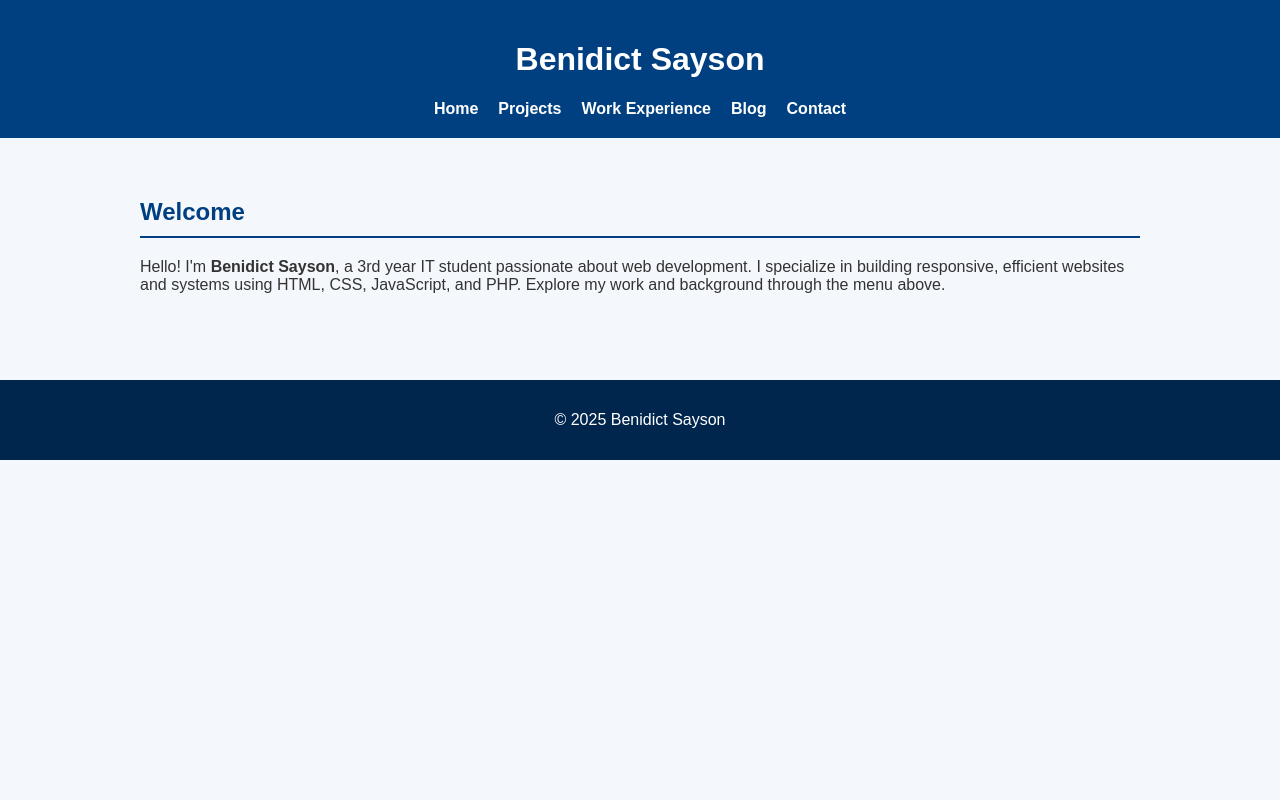
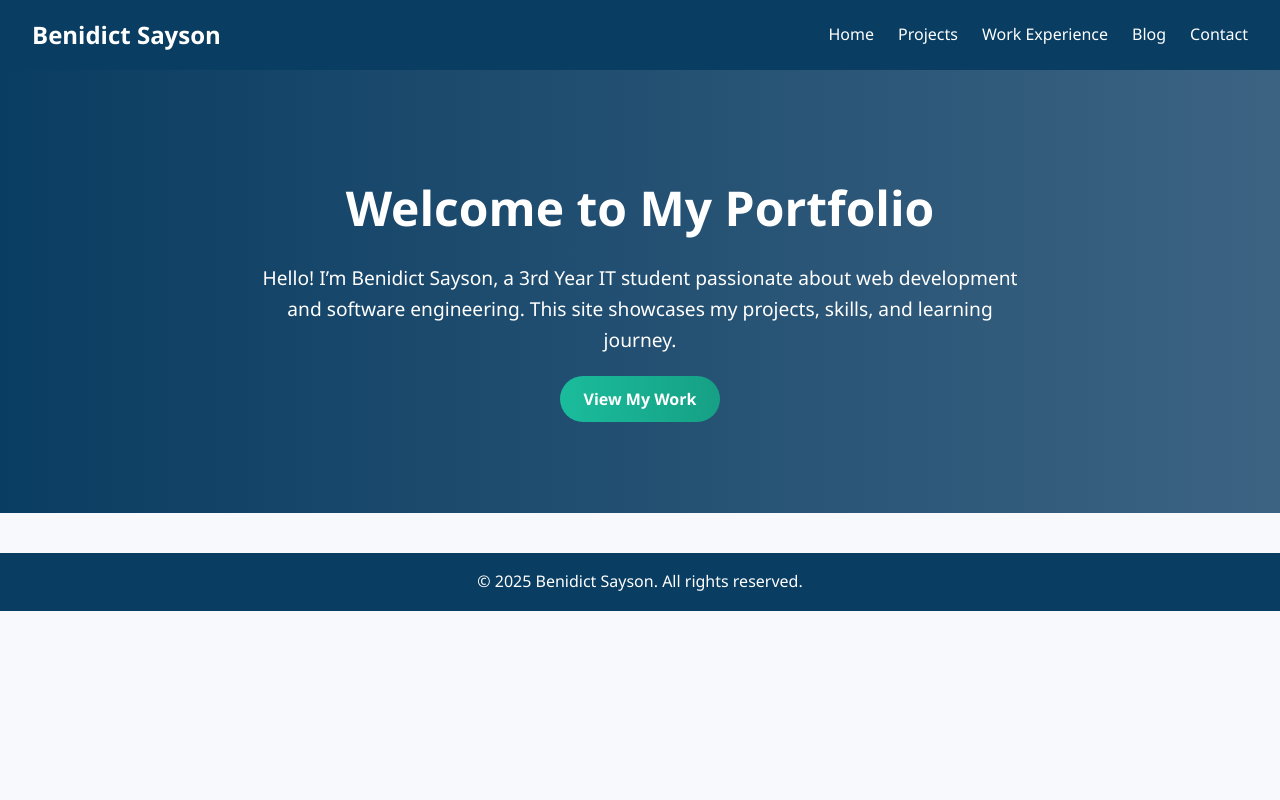
Before and after one commit to Benidictus101/Personal_Portfolio_Website, a PHP site: page / in a window 1280 px wide. Run offline with PHP 8.4, Linux system fonts and the light colour scheme.

Commit message:
update
update

```diff
--- a/css/style.css
+++ b/css/style.css
@@ -1,92 +1,316 @@
-body {
-    font-family: Arial, sans-serif;
+/* Reset */
+* {
     margin: 0;
     padding: 0;
-    background-color: #f4f8fc;
-    color: #333;
+    box-sizing: border-box;
   }
 
-  header {
-    background-color: #004080;
-    color: white;
-    padding: 20px;
+  body {
+    font-family: "Segoe UI", Tahoma, Geneva, Verdana, sans-serif;
+    line-height: 1.6;
+    color: #333;
+    background-color: #f7f9fc;
+  }
+
+  /* Navbar */
+  .navbar {
+    display: flex;
+    justify-content: space-between;
+    align-items: center;
+    background: #0a3d62;
+    padding: 1rem 2rem;
+    box-shadow: 0 2px 6px rgba(0, 0, 0, 0.15);
+  }
+
+  .navbar .logo {
+    font-size: 1.5rem;
+    color: #fff;
+    font-weight: bold;
+  }
+
+  .navbar .nav-links {
+    list-style: none;
+    display: flex;
+    gap: 1.5rem;
+  }
+
+  .navbar .nav-links a {
+    text-decoration: none;
+    color: #fff;
+    font-weight: 500;
+    transition: color 0.3s;
+  }
+
+  .navbar .nav-links a:hover {
+    color: #1abc9c;
+  }
+
+  /* Hero Section */
+  .hero {
+    background: linear-gradient(to right, #0a3d62, #3c6382);
+    color: #fff;
+    padding: 100px 20px;
     text-align: center;
   }
 
-  nav ul {
-    list-style-type: none;
-    padding: 0;
-    margin: 10px 0 0;
-    display: flex;
-    justify-content: center;
-    gap: 20px;
+  .hero .container {
+    max-width: 800px;
+    margin: auto;
   }
 
-  nav a {
-    color: white;
+  .hero h1 {
+    font-size: 3rem;
+    margin-bottom: 1rem;
+  }
+
+  .hero p {
+    font-size: 1.2rem;
+    margin-bottom: 2rem;
+  }
+
+  .btn {
+    background: linear-gradient(to right, #1abc9c, #16a085);
+    padding: 0.75rem 1.5rem;
+    color: #fff;
     text-decoration: none;
     font-weight: bold;
+    border-radius: 25px;
+    transition: background 0.3s ease;
   }
 
-  nav a:hover {
+  .btn:hover {
+    background: linear-gradient(to right, #16a085, #1abc9c);
+  }
+
+  /* Footer */
+  footer {
+    text-align: center;
+    padding: 1rem;
+    background: #0a3d62;
+    color: #fff;
+    margin-top: 40px;
+  }
+
+  /* Responsive */
+  @media (max-width: 768px) {
+    .navbar {
+      flex-direction: column;
+      align-items: flex-start;
+    }
+
+    .nav-links {
+      flex-direction: column;
+      gap: 0.75rem;
+      margin-top: 0.5rem;
+    }
+
+    .hero h1 {
+      font-size: 2.2rem;
+    }
+
+    .hero p {
+      font-size: 1rem;
+    }
+  }
+  .container {
+    max-width: 960px;
+    margin: 40px auto;
+    padding: 0 20px;
+  }
+
+  .project-list {
+    display: grid;
+    gap: 30px;
+    grid-template-columns: repeat(auto-fit, minmax(280px, 1fr));
+  }
+
+  .project-item {
+    background: #fff;
+    border-radius: 10px;
+    padding: 15px;
+    box-shadow: 0 4px 8px rgb(0 0 0 / 0.1);
+    transition: box-shadow 0.3s ease;
+  }
+
+  .project-item:hover {
+    box-shadow: 0 8px 20px rgb(0 0 0 / 0.15);
+  }
+
+  .project-item img {
+    max-width: 100%;
+    border-radius: 8px;
+    margin-bottom: 15px;
+  }
+
+  .project-item h2 {
+    margin-bottom: 10px;
+    color: #0a3d62;
+  }
+
+  .project-item p {
+    color: #555;
+    line-height: 1.4;
+  }
+  .experience-list {
+    margin-top: 30px;
+    display: flex;
+    flex-direction: column;
+    gap: 30px;
+  }
+
+  .experience-item {
+    background: #fff;
+    border-radius: 10px;
+    padding: 25px 30px;
+    box-shadow: 0 5px 15px rgb(0 0 0 / 0.1);
+    transition: box-shadow 0.3s ease;
+  }
+
+  .experience-item:hover {
+    box-shadow: 0 10px 25px rgb(0 0 0 / 0.15);
+  }
+
+  .experience-item h2 {
+    color: #0a3d62;
+    margin-bottom: 5px;
+  }
+
+  .experience-duration {
+    font-style: italic;
+    color: #16a085;
+    margin-bottom: 15px;
+  }
+
+  .experience-item ul {
+    list-style: disc inside;
+    color: #555;
+    line-height: 1.5;
+  }
+  .blog-list {
+    margin-top: 30px;
+    display: flex;
+    flex-direction: column;
+    gap: 30px;
+  }
+
+  .blog-post {
+    background: #fff;
+    border-radius: 10px;
+    padding: 25px 30px;
+    box-shadow: 0 5px 15px rgb(0 0 0 / 0.1);
+    transition: box-shadow 0.3s ease;
+  }
+
+  .blog-post:hover {
+    box-shadow: 0 10px 25px rgb(0 0 0 / 0.15);
+  }
+
+  .blog-post h2 {
+    color: #0a3d62;
+    margin-bottom: 8px;
+  }
+
+  .post-date {
+    font-style: italic;
+    color: #16a085;
+    margin-bottom: 15px;
+  }
+
+  .blog-post p {
+    color: #555;
+    line-height: 1.6;
+    margin-bottom: 15px;
+  }
+
+  .read-more {
+    color: #2980b9;
+    text-decoration: none;
+    font-weight: 600;
+  }
+
+  .read-more:hover {
+    text-decoration: underline;
+  }
+  .contact-info, .contact-form-section {
+    background: #fff;
+    border-radius: 10px;
+    padding: 25px 30px;
+    box-shadow: 0 5px 15px rgb(0 0 0 / 0.1);
+    margin-bottom: 30px;
+  }
+
+  .contact-info a {
+    color: #2980b9;
+    text-decoration: none;
+  }
+
+  .contact-info a:hover {
     text-decoration: underline;
   }
 
-  .section {
-    padding: 40px 20px;
-    max-width: 1000px;
-    margin: auto;
+  .social-links {
+    list-style: none;
+    padding-left: 0;
+    display: flex;
+    gap: 15px;
+    margin-top: 10px;
   }
 
-  h2 {
-    color: #004080;
-    border-bottom: 2px solid #004080;
-    padding-bottom: 10px;
+  .social-links li a {
+    font-weight: 600;
+    color: #0a3d62;
   }
 
-  .project {
-    margin: 20px 0;
-    background-color: white;
-    padding: 15px;
-    border-radius: 8px;
-    box-shadow: 0 0 10px rgba(0,0,0,0.1);
+  .social-links li a:hover {
+    color: #16a085;
+    text-decoration: underline;
   }
 
-  .project img {
-    max-width: 100%;
-    height: auto;
-    border-radius: 6px;
+  form label {
+    display: block;
+    margin-top: 15px;
+    font-weight: 600;
+    color: #0a3d62;
   }
 
-  form {
-    display: flex;
-    flex-direction: column;
-    gap: 10px;
+  form input[type="text"],
+  form input[type="email"],
+  form textarea {
+    width: 100%;
+    padding: 10px 12px;
+    margin-top: 6px;
+    border: 1.5px solid #ccc;
+    border-radius: 6px;
+    font-size: 1rem;
+    transition: border-color 0.3s ease;
   }
 
-  input, textarea {
-    padding: 10px;
-    border: 1px solid #ccc;
-    border-radius: 6px;
+  form input[type="text"]:focus,
+  form input[type="email"]:focus,
+  form textarea:focus {
+    border-color: #2980b9;
+    outline: none;
   }
 
-  button {
-    background-color: #004080;
+  form button {
+    margin-top: 20px;
+    background-color: #2980b9;
+    border: none;
+    padding: 12px 25px;
     color: white;
-    padding: 10px;
-    border: none;
-    border-radius: 6px;
+    font-weight: 700;
+    font-size: 1.1rem;
+    border-radius: 8px;
     cursor: pointer;
+    transition: background-color 0.3s ease;
   }
 
-  button:hover {
-    background-color: #003060;
+  form button:hover {
+    background-color: #1c5980;
   }
 
-  footer {
-    background-color: #00264d;
-    color: white;
-    text-align: center;
-    padding: 15px;
-    margin-top: 30px;
+  .form-message {
+    margin-top: 15px;
+    font-weight: 600;
+    color: #16a085;
   }
--- a/footer.php
+++ /dev/null
@@ -1,5 +0,0 @@
-<footer>
-    <p>&copy; 2025 Benidict Sayson</p>
-  </footer>
-</body>
-</html>
--- a/header.php
+++ /dev/null
@@ -1,23 +0,0 @@
-<script src="script.js" defer></script>
-<!DOCTYPE html>
-<html lang="en">
-<head>
-  <meta charset="UTF-8" />
-  <meta name="viewport" content="width=device-width, initial-scale=1.0" />
-  <title>Benidict Sayson | Portfolio</title>
-  <link rel="stylesheet" href="style.css" />
-  <script src="script.js" defer></script>
-</head>
-<body>
-  <header>
-    <h1>Benidict Sayson</h1>
-    <nav>
-      <ul>
-        <li><a href="#home">Home</a></li>
-        <li><a href="#projects">Projects</a></li>
-        <li><a href="#experience">Work Experience</a></li>
-        <li><a href="#blog">Blog</a></li>
-        <li><a href="#contact">Contact</a></li>
-      </ul>
-    </nav>
-  </header>
--- /dev/null
+++ b/index.html
@@ -0,0 +1,39 @@
+<!DOCTYPE html>
+<html lang="en">
+<head>
+  <meta charset="UTF-8" />
+  <meta name="viewport" content="width=device-width, initial-scale=1.0" />
+  <title>Benidict Sayson | Portfolio</title>
+  <link rel="stylesheet" href="style.css" />
+</head>
+<body>
+  <header>
+    <nav class="navbar">
+      <div class="logo">Benidict Sayson</div>
+      <ul class="nav-links">
+        <li><a href="index.html">Home</a></li>
+        <li><a href="projects.html">Projects</a></li>
+        <li><a href="experience.html">Work Experience</a></li>
+        <li><a href="blog.html">Blog</a></li>
+        <li><a href="contact.html">Contact</a></li>
+      </ul>
+    </nav>
+  </header>
+
+  <main>
+    <section class="hero">
+      <div class="container">
+        <h1>Welcome to My Portfolio</h1>
+        <p>Hello! I’m Benidict Sayson, a 3rd Year IT student passionate about web development and software engineering. This site showcases my projects, skills, and learning journey.</p>
+        <a href="projects.html" class="btn">View My Work</a>
+      </div>
+    </section>
+  </main>
+
+  <footer>
+    <p>&copy; 2025 Benidict Sayson. All rights reserved.</p>
+  </footer>
+
+  <script src="script.js" defer></script>
+</body>
+</html>
--- a/index.php
+++ /dev/null
@@ -1,6 +0,0 @@
-<?php include 'header.php'; ?>
-<section class="section" id="home">
-  <h2>Welcome</h2>
-  <p>Hello! I'm <strong>Benidict Sayson</strong>, a 3rd year IT student passionate about web development. I specialize in building responsive, efficient websites and systems using HTML, CSS, JavaScript, and PHP. Explore my work and background through the menu above.</p>
-</section>
-<?php include 'footer.php'; ?>
--- /dev/null
+++ b/js/script.js
@@ -0,0 +1,13 @@
+document.addEventListener('DOMContentLoaded', () => {
+    const form = document.getElementById('contactForm');
+    const message = document.getElementById('formMessage');
+
+    form.addEventListener('submit', e => {
+      e.preventDefault();
+
+      // Basic form validation or processing can be added here
+
+      message.textContent = 'Thank you for your message! I will get back to you soon.';
+      form.reset();
+    });
+  });
--- a/page-about.php
+++ /dev/null
@@ -1,5 +0,0 @@
-<?php get_header(  )?>
-<main>
-
-</main>
-<?php get_footer(  )?>
```
Also changed, not shown: blog.html (added, +51 -0 lines), contact.html (added, +62 -0 lines), experience.html (added, +67 -0 lines), js/common.js (deleted, +0 -14 lines), page-blog.php (deleted, +0 -13 lines), page-contact.php (deleted, +0 -17 lines), page-experience.php (deleted, +0 -10 lines), page-home.php (deleted, +0 -14 lines), page-project.php (deleted, +0 -20 lines), projects.html (added, +53 -0 lines).
